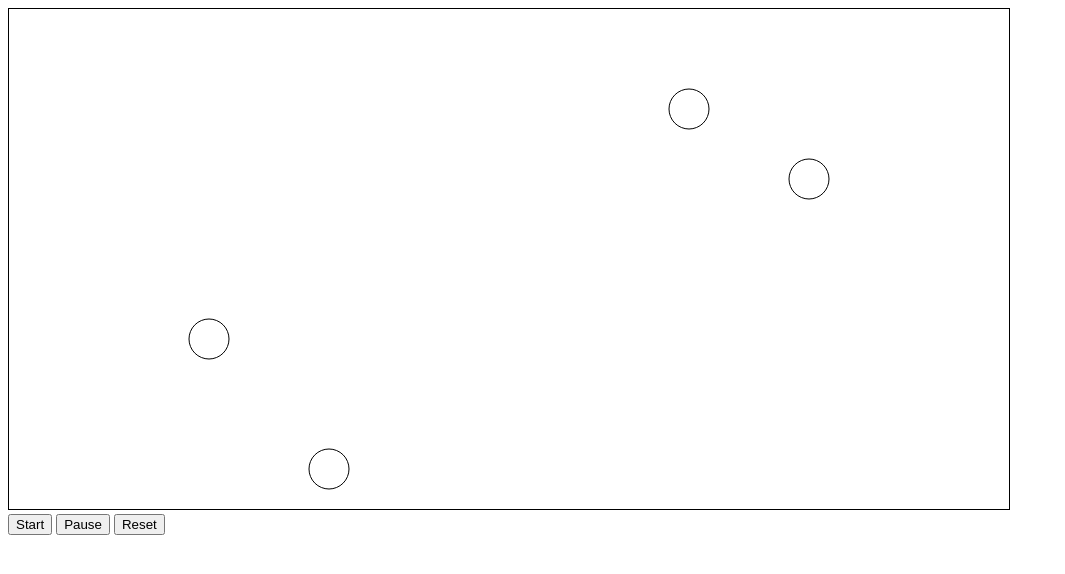
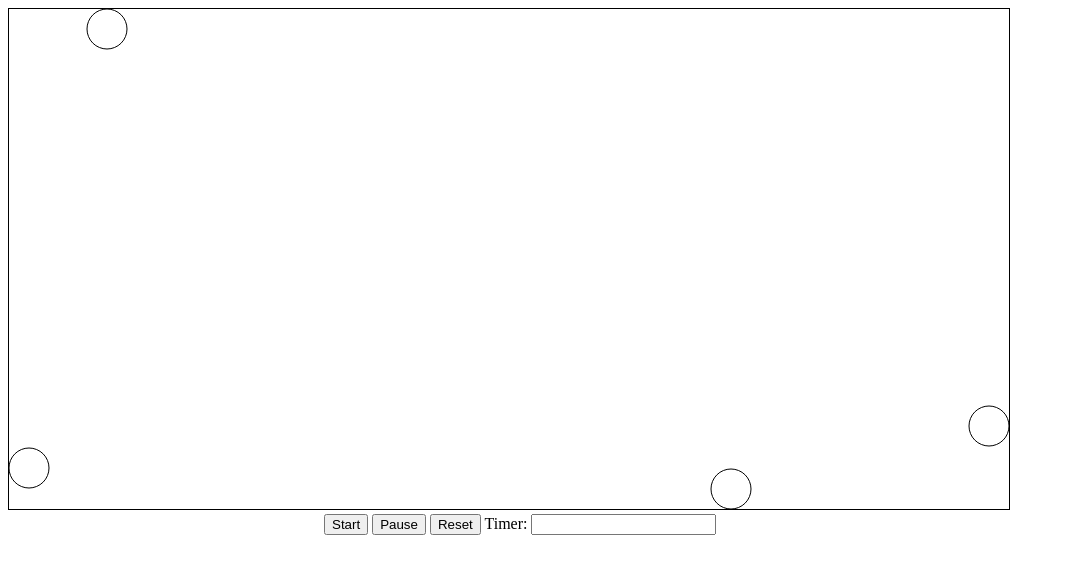
Before and after one commit to OrSamu/JavaScriptEx01, a plain HTML site: page index.html in a window 1280 px wide. Both pictures are taken after a click on the button "Start". Shown: the whole page, without its empty margins (0-1065 px from the left). Drawn offline with Linux system fonts and the light colour scheme.

Commit message:
timer problems

```diff
--- a/css/main.css
+++ b/css/main.css
@@ -1,5 +1,12 @@
 #rectangle
 {
+
     border:1px
     solid #000000;
 }
+
+#buttons
+{
+    margin: auto;
+    width: 50%;
+}
--- a/index.html
+++ b/index.html
@@ -16,6 +16,8 @@
         <button id="btn_start">Start</button>
         <button id="btn_pause">Pause</button>
         <button id="btn_reset">Reset</button>
+        <label for="timer_seconds">Timer:</label>
+        <input type="number" id="timer" name="timer_seconds">
     </div>
 </body>
 
--- a/js/external.js
+++ b/js/external.js
@@ -1,44 +1,87 @@
+//Todo:
+// 3. summary message.
+// 4. media query / bootstrap for size.
+// 5. design.
+// 6. make code more simple, readable & beautiful.
+// 7. testing with another browser and with phone
+
+
+/**********************************************************************************************/
+
 function Disc(x, y, radius) {  // todo - take out to another file
+    this.origin_x=x;
+    this.origin_y=y;
     this.x = x;
     this.y = y;
     this.radius = radius;
     this.is_visible = true;
-    this.x_direction = (Math.round(Math.random()) * 2 - 1) * 10;     //positive or negative
-    this.y_direction = (Math.round(Math.random()) * 2 - 1) * 10;     //positive or negative
+    this.x_direction = (Math.round(Math.random()) * 2 - 1);     //positive or negative
+    this.y_direction = (Math.round(Math.random()) * 2 - 1);     //positive or negative
+    // color - should be css?
 }
 
 Disc.prototype.change_direction = function (key) {
-    this[key] = (Math.round(Math.random()) * 2 - 1) * 10;
+    this[key] = (Math.round(Math.random()) * 2 - 1);
+}
+
+Disc.prototype.has_collide_with = function (disc) {
+        const distance = Math.sqrt((Math.pow((disc.x-this.x),2))+(Math.pow((disc.y-this.y),2)));
+        const radius_sum=this.radius+disc.radius;
+
+    return distance<=radius_sum?true:false;
+}
+
+/**********************************************************************************************/
+
+//Rectangle
+
+function Rectangle() {
+    this.canvas_rectangle = document.querySelector('#rectangle');
+    this.context = this.canvas_rectangle.getContext('2d');
+    this.width = this.canvas_rectangle.getAttribute("width");
+    this.height = this.canvas_rectangle.getAttribute("height");
 }
 
 /**********************************************************************************************/
 
 // initialize
 
-const canvas_rectangle = document.querySelector('#rectangle');              //ask - should be inside state?
-const rectangle_width = canvas_rectangle.getAttribute("width");
-const rectangle_hight = canvas_rectangle.getAttribute("height");
-
 let g_state = {
     has_been_started: false,
+    rectangle: new Rectangle(),
     discs: create_discs_array(),
-    interval_handle: null,                  //ask - should be in state?
-};
+    interval_handle: null,
+    timer_milliseconds: null,
+    timer_seconds: null,
+}
+
+function create_random_up_to(num) {
+    return (Math.round(Math.random()*num*100))%num;
+}
+
+function create_discs_array() {
+    const radius = 20;                  //ask - should take outside?
+
+
+    const disc_top = new Disc(radius + create_random_up_to(this.rectangle.width - 2 * radius), radius, radius);
+    const disc_bot = new Disc(radius + create_random_up_to(this.rectangle.width - 2 * radius), this.rectangle.height-radius, radius);
+    const disc_left = new Disc(radius, radius + create_random_up_to(this.rectangle.height - 2 * radius), radius);
+    const disc_right = new Disc(this.rectangle.width - radius, radius + create_random_up_to(this.rectangle.height - 2 * radius), radius);
+
+    return [disc_top, disc_bot, disc_left, disc_right];
+}
+
+function reset_discs_state() {
+    g_state.discs.forEach(disc => {
+        disc.is_visible = true;
+        disc.x=disc.origin_x;
+        disc.y=disc.origin_y;
+    })
+}
 
 draw_discs_array();
 
 /**********************************************************************************************/
-
-function create_discs_array() {
-    const radius = 20;                  //ask - should take outside?
-
-    const disc_top = new Disc(rectangle_width / 2, radius, radius);
-    const disc_bot = new Disc(rectangle_width / 2, rectangle_hight - radius, radius);
-    const disc_left = new Disc(radius, rectangle_hight / 2, radius);
-    const disc_right = new Disc(rectangle_width - radius, rectangle_hight / 2, radius);
-
-    return [disc_top, disc_bot, disc_left, disc_right];
-}
 
 function draw_discs_array() {
     g_state.discs.forEach(element => {
@@ -49,33 +92,34 @@ function draw_discs_array() {
 }
 
 function draw_disc(disc_to_draw) {
-    const rectangle = canvas_rectangle.getContext('2d');
-
-    rectangle.beginPath();
-    rectangle.arc(disc_to_draw.x, disc_to_draw.y, disc_to_draw.radius, 0, Math.PI * 2, true);
-    rectangle.stroke();
+    g_state.rectangle.context.beginPath();
+    g_state.rectangle.context.arc(disc_to_draw.x, disc_to_draw.y, disc_to_draw.radius, 0, Math.PI * 2, true);
+    g_state.rectangle.context.stroke();
 }
 
 function set_direction(disc) {
     //future
 }
 
+//todo -
+//add discs collection
+//make it more nice looking
 function move_discs() {
     g_state.discs.forEach(element => {
         if (element.is_visible) {
             let x_right_side = element.x + element.x_direction + element.radius;
             let x_left_side = element.x + element.x_direction - element.radius;
 
-            let y_top_side = element.y + element.y_direction + element.radius;
-            let y_bottom_side = element.y + element.y_direction - element.radius;
+            let y_top_side = element.y + element.y_direction - element.radius;
+            let y_bottom_side = element.y + element.y_direction + element.radius;
 
-            while (x_left_side <= 0 || x_right_side >= rectangle_width) {               //todo - make one boolean function
+            while (x_left_side <= 0 || x_right_side >= g_state.rectangle.width) {               //todo - make one boolean function
                 element.change_direction('x_direction');
                 x_right_side = element.x + element.x_direction + element.radius;
                 x_left_side = element.x + element.x_direction - element.radius;
             }
 
-            while (y_top_side <= 0 || y_bottom_side >= rectangle_hight) {               //todo - make one boolean function
+            while (y_top_side <= 0 || y_bottom_side >= g_state.rectangle.height) {               //todo - make one boolean function
                 element.change_direction('y_direction');
                 y_top_side = element.y + element.y_direction + element.radius;
                 y_bottom_side = element.y + element.y_direction - element.radius;
@@ -84,19 +128,35 @@ function move_discs() {
             element.x += element.x_direction;
             element.y += element.y_direction;
         }
+    })
+}
 
+function check_collision() {
+    g_state.discs.forEach(disc_being_checked => {
+        if (disc_being_checked.is_visible===true)
+        {
+            g_state.discs.forEach(disc_being_collide => {
+                if((disc_being_collide.is_visible===true) && (disc_being_checked!==disc_being_collide))
+                {
+                    if(disc_being_checked.has_collide_with(disc_being_collide))
+                    {
+                        disc_being_collide.is_visible=false;
+                        return;
+                    }
+                }
+            })
+
+        }
     })
 }
 
 /**********************************************************************************************/
 
 function clear_canvas() {
-    const context = canvas_rectangle.getContext("2d");
-    context.clearRect(0, 0, rectangle_width, rectangle_hight);
+    g_state.rectangle.context.clearRect(0, 0, g_state.rectangle.width, g_state.rectangle.height);
 }
 
 /**********************************************************************************************/
-
 
 //Buttons section
 const btn_start = document.querySelector('#btn_start');
@@ -111,13 +171,32 @@ btn_reset.addEventListener('click', handle_reset);
 function handle_start() {
     if (!g_state.has_been_started) {
         g_state.has_been_started = true;
+        g_state.timer_seconds = document.querySelector('#timer').value;
+        g_state.timer_milliseconds = g_state.timer_seconds  * 1000;
         g_state.interval_handle = setInterval(() => {
-            move_discs();
-            clear_canvas();
-            draw_discs_array();
-        }, 25)
+            if(g_state.timer_seconds>0)
+            {
+                move_discs();
+                check_collision();
+                clear_canvas();
+                draw_discs_array();
+                update_timer();
+                }
+            else
+            {
+                handle_pause();
+            }
+        }, 10)
     }
 
+}
+
+function update_timer() {
+    g_state.timer_milliseconds -= 10;
+    if(g_state.timer_milliseconds%1000===0)
+    {
+        g_state.timer_seconds.x.setAttribute("value", toString(g_state.timer_milliseconds/1000));
+    }
 }
 
 function handle_pause() {
@@ -132,8 +211,8 @@ function handle_reset() {
 
     g_state.has_been_started = false;
     g_state.interval_handle = null;
-    g_state.discs = create_discs_array();
 
+    reset_discs_state();
     clear_canvas();
     draw_discs_array();
 };
```
